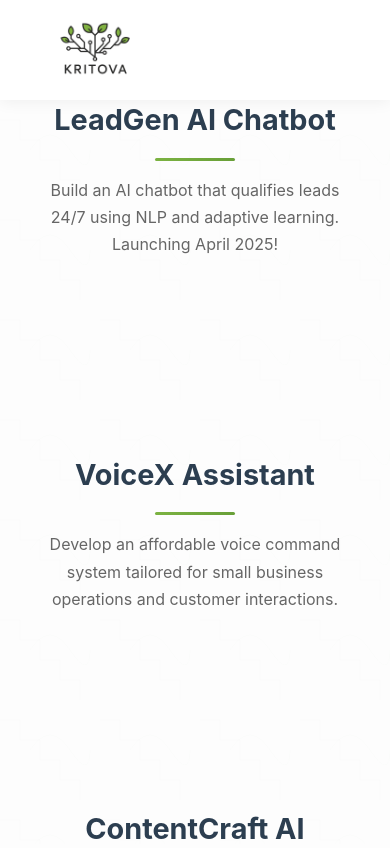
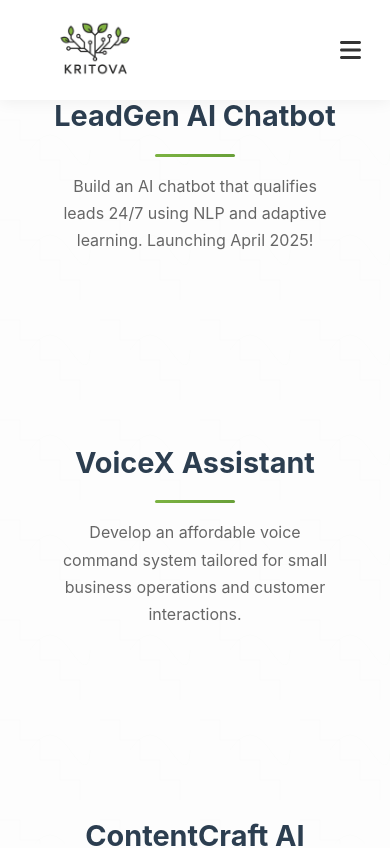
Before and after one commit to Kritova/website, a React (Create React App) app in the folder client/: page /projects in a window 390 px wide. Shown: the top 848 px of the page. Built offline with nearby package versions, Linux system fonts and the light colour scheme.

Commit message:
'changed navbar to responsive'

```diff
--- a/client/src/components/Navbar.jsx
+++ b/client/src/components/Navbar.jsx
@@ -1,8 +1,27 @@
-import React from 'react';
+import React, { useState, useEffect } from 'react';
 import logo from '../assets/kritova_logo.png';
-
+import { FontAwesomeIcon } from '@fortawesome/react-fontawesome';
+import { faBars, faTimes } from '@fortawesome/free-solid-svg-icons';
+import '../style.css'; // Import the CSS file
 
 const Navbar = () => {
+  const [isOpen, setIsOpen] = useState(false);
+  const [isSmallScreen, setIsSmallScreen] = useState(false);
+
+  const toggleMenu = () => {
+    setIsOpen(!isOpen);
+  };
+
+  useEffect(() => {
+    const handleResize = () => {
+      setIsSmallScreen(window.innerWidth <= 768); // Use 768px as the breakpoint
+    };
+
+    handleResize(); // Check initial size
+    window.addEventListener('resize', handleResize);
+    return () => window.removeEventListener('resize', handleResize);
+  }, []);
+
   return (
     <nav id="navbar">
       <a href="/" className="logo">
@@ -13,19 +32,25 @@ const Navbar = () => {
           onError={(e) => (e.target.parentElement.innerHTML = "<span class='logo-text'>Krit<span>ova</span></span>")}
         />
       </a>
-      <ul className="nav-links">
-        <li><a href="/about">About</a></li>
-        <li><a href="#process">How It Works</a></li>
-        <li><a href="#projects">Projects</a></li>
-        <li><a href="#audience">For You</a></li>
-        <li><a href="#vision">Vision</a></li>
-        <li><a href="#investors-section">Investors</a></li>
-        <li><a href="#contact">Contact</a></li>
-        <li><a href="#" className="cta-btn">Join Us</a></li>
-      </ul>
-      <button className="mobile-menu-btn" aria-label="Toggle Menu" aria-expanded="false">
-        <i className="fas fa-bars"></i>
-      </button>
+      <div className="nav-wrapper">
+        <ul className={`nav-links ${isOpen && isSmallScreen ? 'open' : ''}`}>
+          <li><a href="#" className="cta-btn">Join Us</a></li>
+          <li><a href="/about">About Us</a></li>
+          <li><a href="#projects">Projects</a></li>
+          <li><a href="#process">How Kritova Works</a></li>
+          <li><a href="#contact">Contact</a></li>
+        </ul>
+        {isSmallScreen && (
+          <button
+            className="mobile-menu-btn"
+            aria-label={isOpen ? 'Close Menu' : 'Open Menu'}
+            aria-expanded={isOpen}
+            onClick={toggleMenu}
+          >
+            <FontAwesomeIcon icon={isOpen ? faTimes : faBars} />
+          </button>
+        )}
+      </div>
     </nav>
   );
 };
--- a/client/src/style.css
+++ b/client/src/style.css
@@ -1203,3 +1203,35 @@ footer {
 	.footer-contact p { justify-content: center; text-align: left; } /* Align text left but center block */
 	.footer-contact i { margin-top: 5px; }
 }
+@media (max-width: 768px) {
+	.nav-links {
+	  display: none; /* Hide the navigation links on smaller screens */
+	  flex-direction: column;
+	  position: absolute;
+	  top: 60px; /* Adjust based on your navbar height */
+	  left: 0;
+	  background-color: #f8f8f8; /* Adjust background color */
+	  width: 100%;
+	  text-align: center;
+	  box-shadow: 0 2px 5px rgba(0, 0, 0, 0.1);
+	  z-index: 10; /* Ensure it's above other content */
+	}
+
+	.nav-links.open {
+	  display: flex; /* Show the links when the 'open' class is added */
+	}
+
+	.nav-links li {
+	  margin: 15px 0;
+	}
+
+	.mobile-menu-btn {
+	  display: block; /* Show the hamburger button on smaller screens */
+	  background: none;
+	  border: none;
+	  color: #333; /* Adjust color as needed */
+	  font-size: 1.5rem; /* Adjust size as needed */
+	  cursor: pointer;
+	  padding: 10px;
+	}
+  }
```
